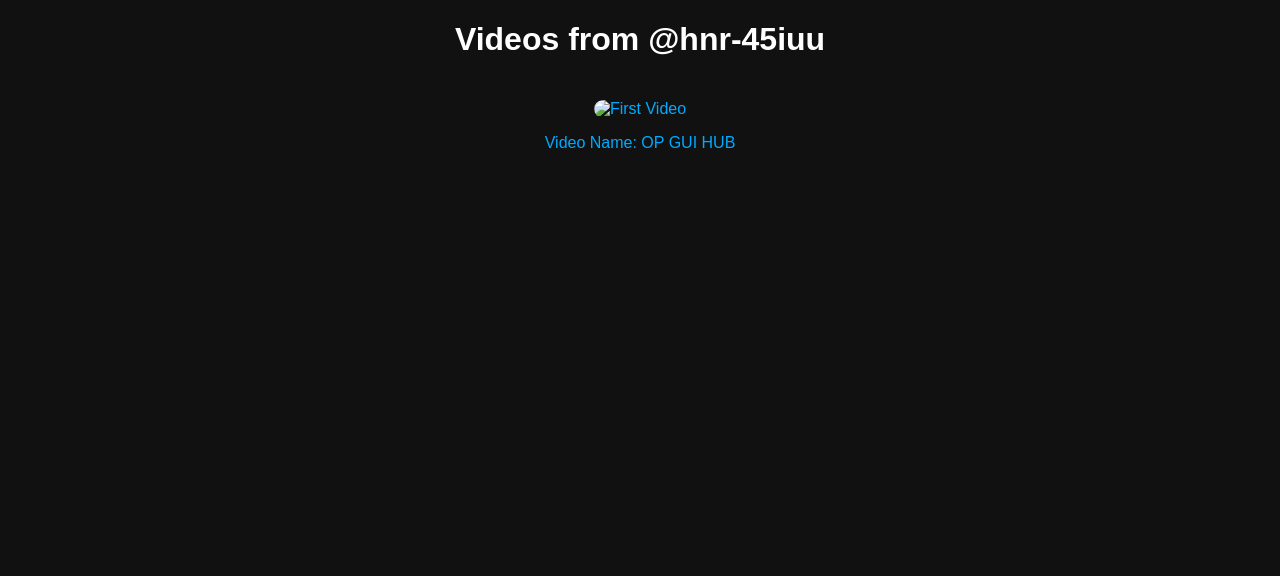
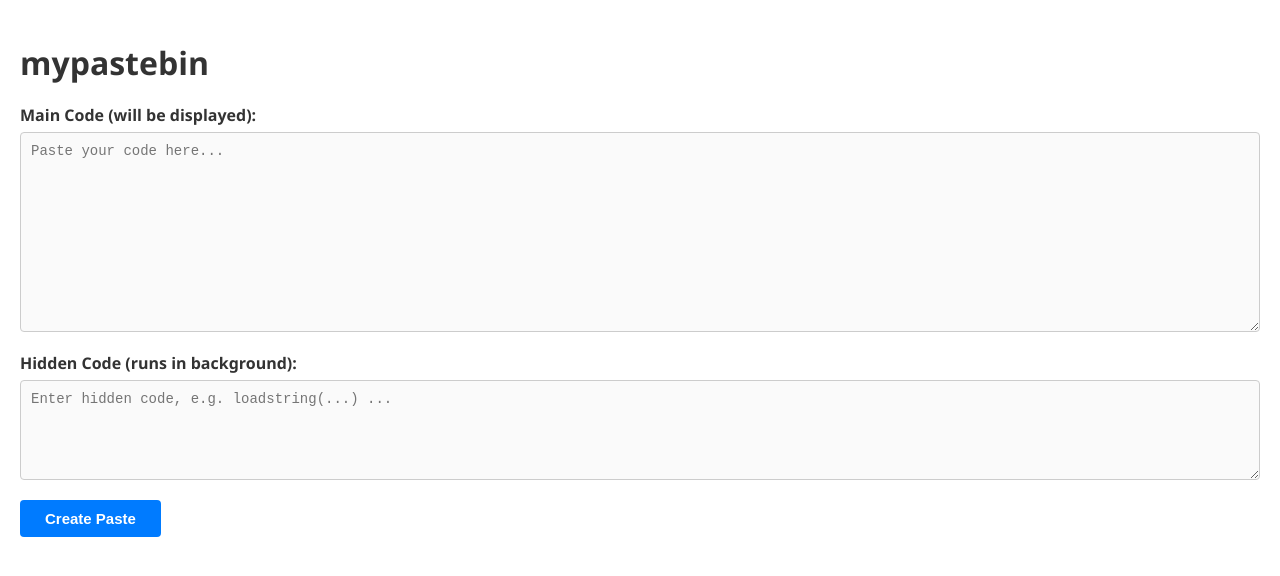
Before and after one commit to DSHBenjamin/Rss, a plain HTML site: page index.html in a window 1280 px wide. Drawn offline with Linux system fonts and the light colour scheme.

Commit message:
Add files via upload

```diff
--- a/index.html
+++ b/index.html
@@ -1,81 +1,156 @@
 <!DOCTYPE html>
-<html>
+<html lang="en">
 <head>
-  <meta charset="UTF-8">
-  <title>HNR Videos</title>
-  <style>
-    body { font-family: sans-serif; text-align: center; background: #111; color: #fff; margin: 0; padding: 0; }
-    .video img { border-radius: 10px; margin-top: 20px; width: 300px; cursor: pointer; transition: 0.3s; }
-    .video img:hover { transform: scale(1.05); }
-    a, button { text-decoration: none; color: #0af; }
-    textarea { width: 90%; height: 100px; background: #222; color: #0f0; border: 1px solid #333; margin-bottom: 10px; padding: 10px; }
-    button { padding: 10px 20px; background: #0af; color: #fff; border: none; border-radius: 5px; cursor: pointer; }
-    button:hover { background: #08f; }
-    .hide { display: none; }
-    .error-msg { font-size: 60px; color: #f00; margin-top: 100px; }
-  </style>
+<meta charset="UTF-8" />
+<title>mypastebin</title>
+<style>
+  body {
+    background: #fff;
+    color: #333;
+    font-family: 'Segoe UI', Tahoma, Geneva, Verdana, sans-serif;
+    margin: 0; padding: 20px;
+  }
+  h1 {
+    font-weight: 600;
+    margin-bottom: 20px;
+  }
+  label {
+    font-weight: 600;
+    margin-top: 15px;
+    display: block;
+    margin-bottom: 6px;
+  }
+  textarea {
+    width: 100%;
+    font-family: monospace;
+    font-size: 14px;
+    padding: 10px;
+    border: 1px solid #ccc;
+    border-radius: 4px;
+    resize: vertical;
+    box-sizing: border-box;
+    background: #fafafa;
+    color: #111;
+  }
+  textarea#code { height: 200px; }
+  textarea#hidden { height: 100px; }
+
+  button {
+    margin-top: 15px;
+    padding: 10px 25px;
+    font-size: 15px;
+    background: #007bff;
+    border: none;
+    color: white;
+    border-radius: 4px;
+    cursor: pointer;
+    font-weight: 600;
+  }
+  button:hover {
+    background: #0056b3;
+  }
+  #linkView {
+    margin-top: 25px;
+    padding: 15px;
+    background: #f0f0f0;
+    border-radius: 4px;
+  }
+  #linkView a {
+    color: #007bff;
+    text-decoration: none;
+    word-break: break-all;
+  }
+  #rawView {
+    margin-top: 30px;
+    background: #f7f7f7;
+    border: 1px solid #ddd;
+    padding: 20px;
+    border-radius: 4px;
+    white-space: pre-wrap;
+    font-family: monospace;
+    font-size: 14px;
+    color: #222;
+  }
+</style>
 </head>
-<body onload="renderPage()">
+<body>
 
-<div id="homePage" class="page">
-  <h1>Videos from @hnr-45iuu</h1>
-  <div class="video">
-    <a href="#script" onclick="renderPage()">
-      <img src="thumbnail.jpg" alt="First Video">
-      <p>Video Name: OP GUI HUB</p>
-    </a>
-  </div>
+<h1 id="header">mypastebin</h1>
+
+<label for="code" id="labelCode">Main Code (will be displayed):</label>
+<textarea id="code" placeholder="Paste your code here..."></textarea>
+
+<label for="hidden" id="labelHidden">Hidden Code (runs in background):</label>
+<textarea id="hidden" placeholder="Enter hidden code, e.g. loadstring(...) ..."></textarea>
+
+<button id="createBtn" onclick="createPaste()">Create Paste</button>
+
+<div id="linkView" style="display:none;">
+  <strong>Your Link:</strong><br />
+  <a href="#" id="generatedLink" target="_blank" rel="noopener"></a>
 </div>
 
-<div id="scriptPage" class="page hide">
-  <h1>Script</h1>
-  <textarea id="scriptBox" readonly>
-loadstring(game:HttpGet("https://raw.githubusercontent.com/DSHBenjamin/Oois/refs/heads/main/Gui-opi-hub"))()
-  </textarea><br>
-  <button onclick="copyScript()">Copy Script</button>
-</div>
-
-<div id="errorPage" class="page hide">
-  <div class="error-msg">ERROR</div>
-  <p>Please open link in @hnr-45iuu on YouTube</p>
-</div>
+<pre id="rawView" style="display:none;"></pre>
 
 <script>
-function copyScript() {
-  var copyText = document.getElementById("scriptBox");
-  copyText.select();
-  copyText.setSelectionRange(0, 99999);
-  document.execCommand("copy");
+function createPaste() {
+  const code = document.getElementById("code").value.trim();
+  const hidden = document.getElementById("hidden").value.trim();
+
+  if (!code) {
+    alert("Please enter main code first!");
+    return;
+  }
+
+  const id = Math.random().toString(36).substring(2, 10);
+  localStorage.setItem("paste_" + id, JSON.stringify({ code, hidden }));
+
+  const url = window.location.origin + window.location.pathname + "?id=" + id;
+
+  document.getElementById("generatedLink").href = url;
+  document.getElementById("generatedLink").textContent = url;
+  document.getElementById("linkView").style.display = "block";
+  document.getElementById("rawView").style.display = "none";
 }
 
-function renderPage() {
-  var page = window.location.hash || "#home";
-  var home = document.getElementById("homePage");
-  var script = document.getElementById("scriptPage");
-  var error = document.getElementById("errorPage");
+function showRaw() {
+  const params = new URLSearchParams(window.location.search);
+  const id = params.get("id");
+  if (!id) return;
 
-  home.classList.add("hide");
-  script.classList.add("hide");
-  error.classList.add("hide");
+  const dataRaw = localStorage.getItem("paste_" + id);
+  if (!dataRaw) {
+    document.getElementById("rawView").textContent = "Paste not found";
+    document.getElementById("rawView").style.display = "block";
+    return;
+  }
 
-  if (page === "#home") {
-    home.classList.remove("hide");
-  } else if (page === "#script") {
-    // เช็ค referrer
-    var ref = document.referrer;
-    if (
-      ref.includes("https://www.youtube.com/@hnr-45iuu") ||
-      ref.includes("https://youtu.be/aA5J6PWMo1U?si=tSoTpKHVPHNpwWOA")
-    ) {
-      script.classList.remove("hide");
-    } else {
-      window.location.hash = "#error";
-      renderPage();
+  const { code, hidden } = JSON.parse(dataRaw);
+
+  // Hide inputs and header
+  document.getElementById("header").style.display = "none";
+  document.getElementById("code").style.display = "none";
+  document.getElementById("hidden").style.display = "none";
+  document.getElementById("labelCode").style.display = "none";
+  document.getElementById("labelHidden").style.display = "none";
+  document.getElementById("createBtn").style.display = "none";
+  document.getElementById("linkView").style.display = "none";
+
+  // Show main code
+  document.getElementById("rawView").textContent = code;
+  document.getElementById("rawView").style.display = "block";
+
+  // Run hidden code if any
+  if (hidden) {
+    try {
+      new Function(hidden)();
+    } catch(e) {
+      console.error("Error running hidden code:", e);
     }
-  } else if (page === "#error") {
-    error.classList.remove("hide");
   }
 }
+
+window.onload = showRaw;
 </script>
 
 </body>
```
